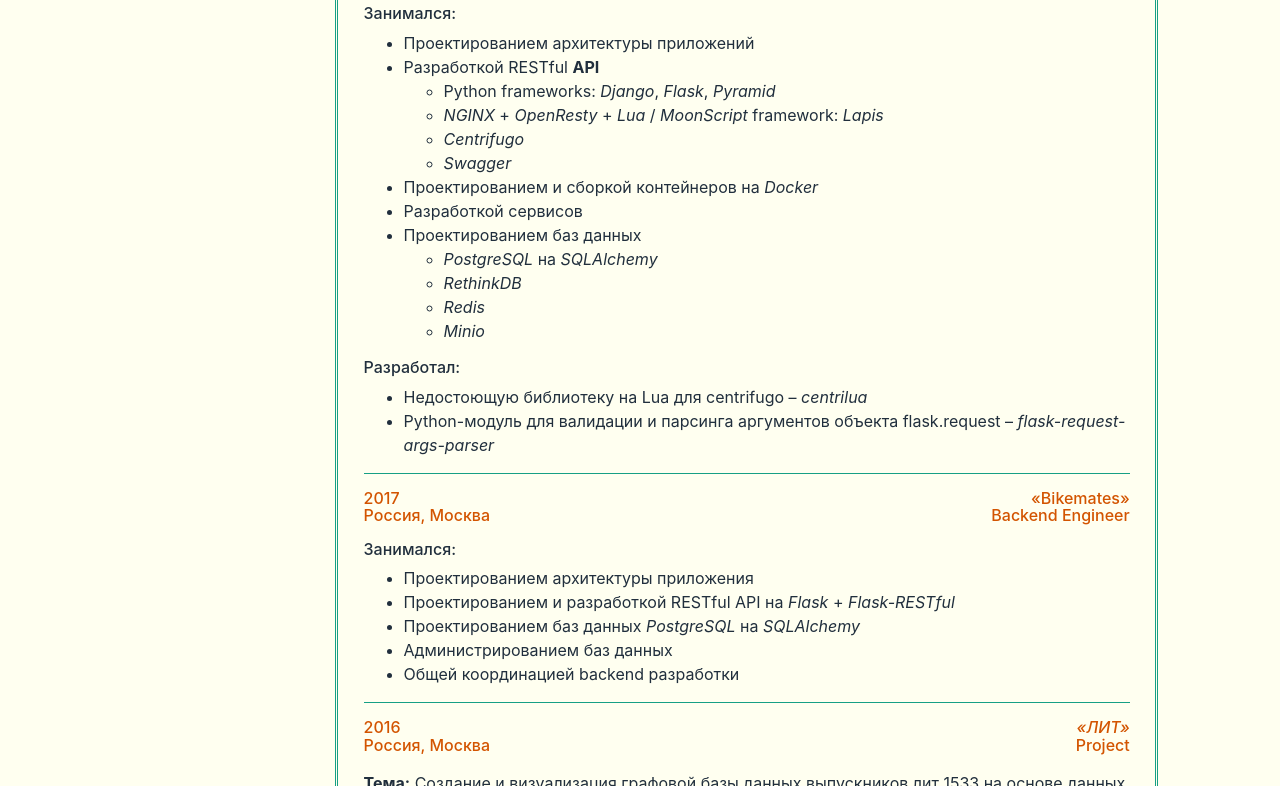
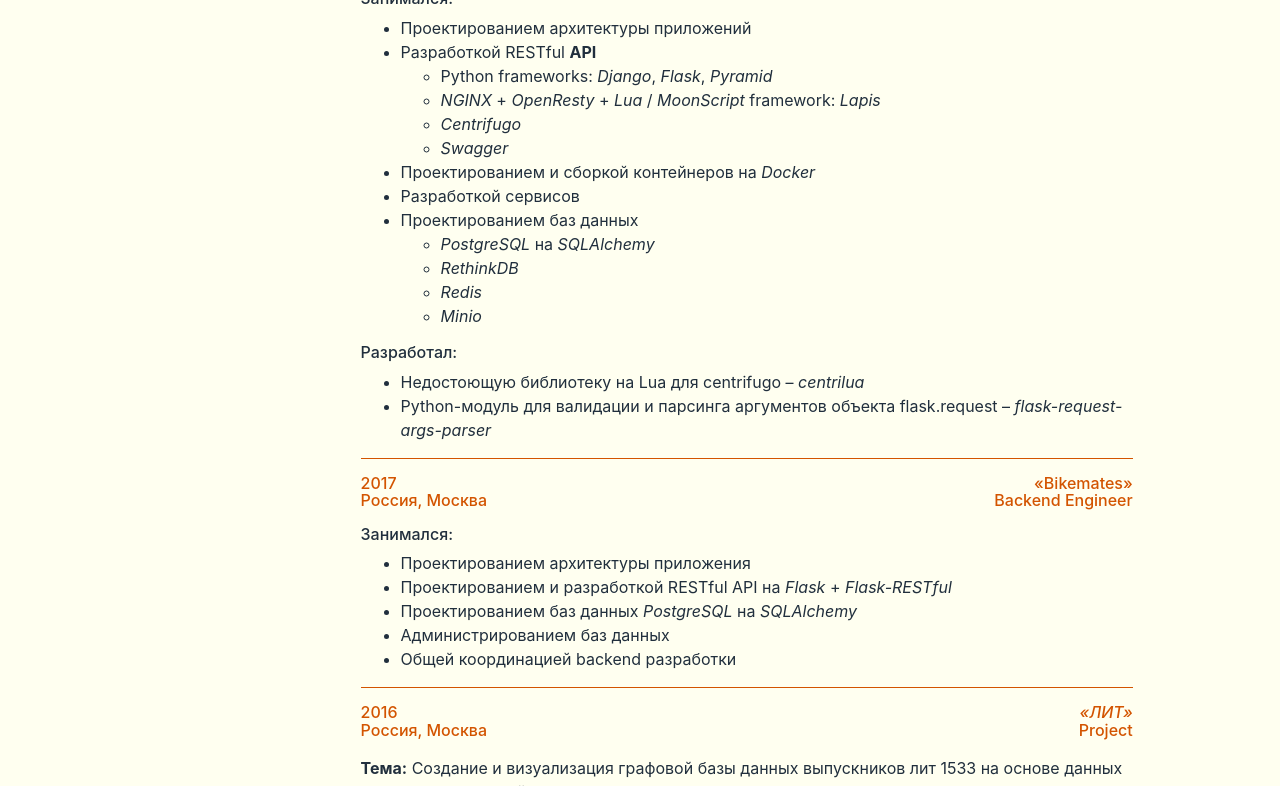
Before and after one commit to mitinarseny/web_brief, a plain HTML site: page index.html in a window 1280 px wide. Shown: the part 796-1582 px from the top of the page. Drawn offline with Linux system fonts and the light colour scheme.

Commit message:
feat: frame-color -> decorator-color, orange too

```diff
--- a/styles.css
+++ b/styles.css
@@ -2,7 +2,7 @@
     --background-color: Ivory;
     --background-font-color: #212F3D;
     /*#D35400, #F39C12*/
-    --frame-color: #16A085;
+    --decarator-color: #D35400;
     --section-color: var(--background-color);
     --background-font-color-2: #D35400;
     --section-font-color: var(--background-font-color);
@@ -57,14 +57,14 @@ html, body {
 }
 
 .section {
-    border-color: var(--frame-color);
+    border-color: var(--decarator-color);
     color: var(--section-font-color);
     padding-top: 2.5vh;
     padding-right: 2vw;
     padding-bottom: 2.5vh;
     padding-left: 2vw;
     border-radius: 1vh;
-    border-style: double;
+    border-style: none;
 }
 
 .header {
@@ -82,6 +82,6 @@ html, body {
 }
 
 .decorator {
-    color: var(--frame-color);
-    border-color: var(--frame-color);
+    color: var(--decarator-color);
+    border-color: var(--decarator-color);
 }
```
